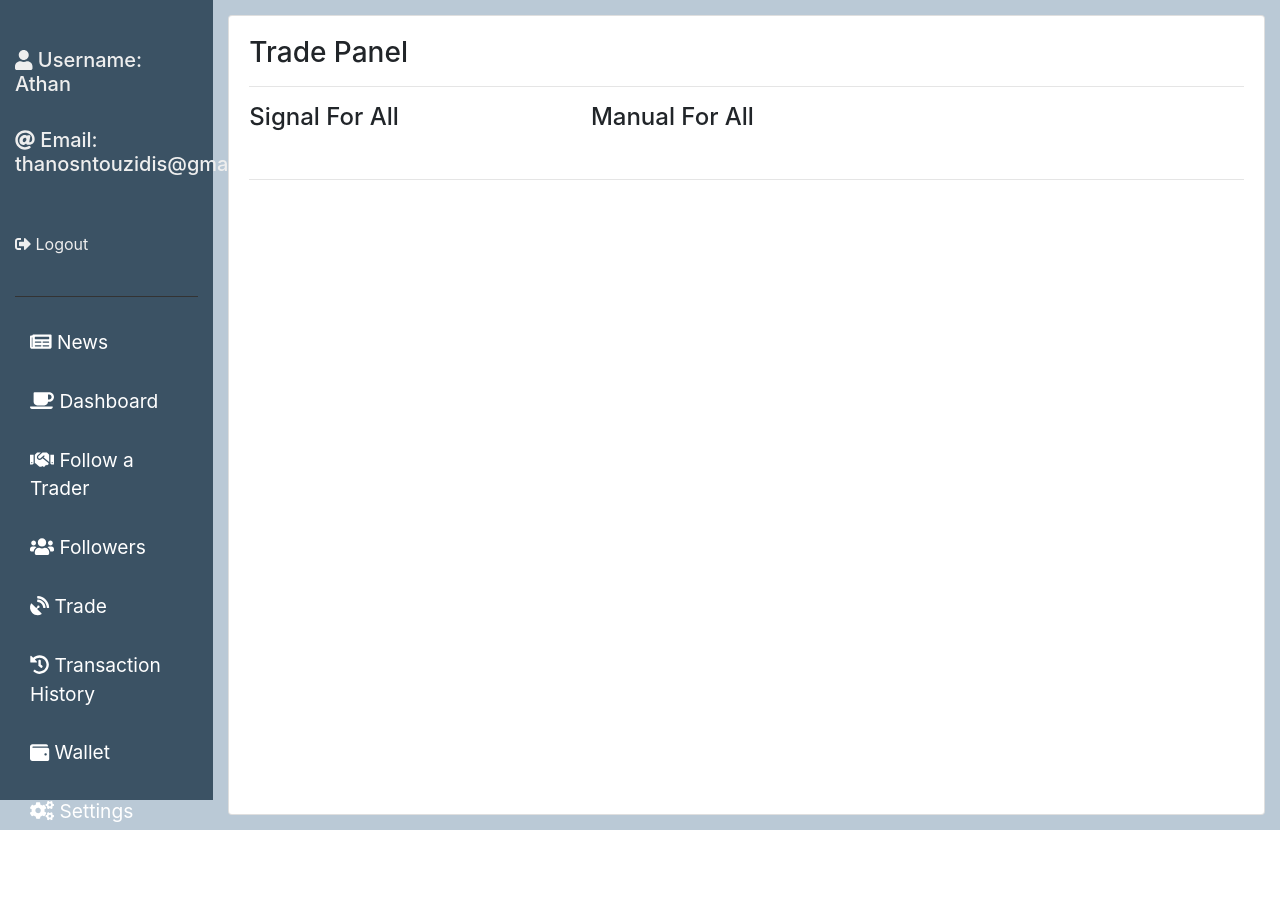
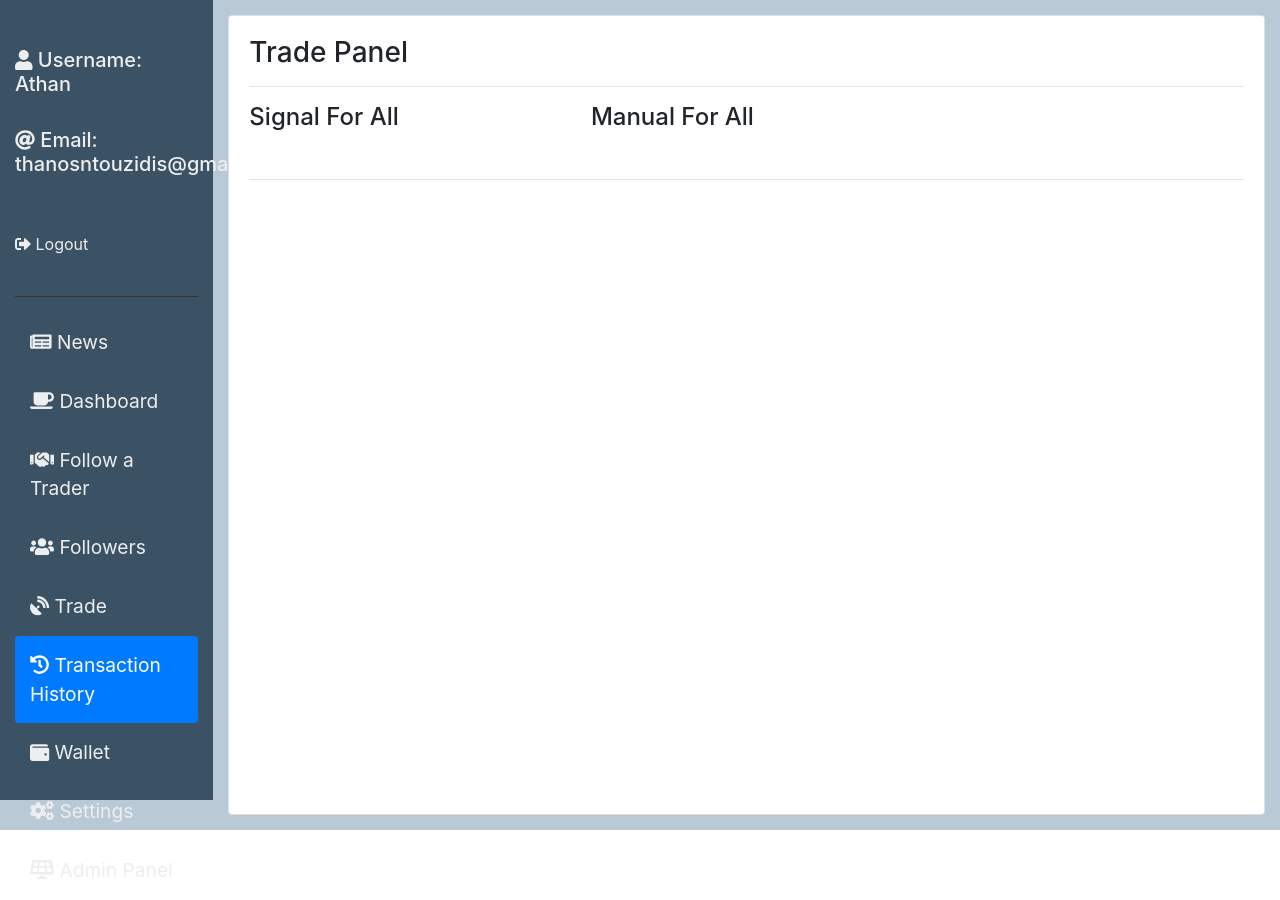
Before and after one commit to thanosntou/bitmexcallbot-ui, an Angular app: page / in a window 1280 px wide. Built offline with nearby package versions, Linux system fonts and the light colour scheme.

Commit message:
fixed sidebar

```diff
--- a/src/app/app.component.html
+++ b/src/app/app.component.html
@@ -9,15 +9,15 @@
       <br><br>
       <hr id="hr1"/>
       <div class="nav flex-column nav-pills nav-fill" role="tablist" aria-orientation="vertical" >
-        <a class="nav-link" href="" role="button"><fa-icon [icon]="faNewspaper"></fa-icon> News</a>
-        <a class="nav-link" href="" role="button" aria-selected="true"><fa-icon [icon]="faCoffee"></fa-icon> Dashboard</a>
-        <a class="nav-link" href="" role="button"><fa-icon [icon]="faHandshake"></fa-icon> Follow a Trader</a>
-        <a class="nav-link" href="" role="button"><fa-icon [icon]="faUsers"></fa-icon> Followers</a>
-        <a class="nav-link" href="" role="button"><fa-icon [icon]="faSatelliteDish"></fa-icon> Trade</a>
-        <a class="nav-link" href="" role="button"><fa-icon [icon]="faHistory"></fa-icon> Transaction History</a>
-        <a class="nav-link" href="" role="button"><fa-icon [icon]="faWallet"></fa-icon> Wallet</a>
-        <a class="nav-link" href="" role="button"><fa-icon [icon]="faCogs"></fa-icon> Settings</a>
-        <a class="nav-link" href="" role="button"><fa-icon [icon]="faSolarPanel"></fa-icon> Admin Panel</a>
+        <a class="nav-link" [class.active]="activeNews" (click)="showNews()" role="button"><fa-icon [icon]="faNewspaper"></fa-icon> News</a>
+        <a class="nav-link" [class.active]="activeDashboard" (click)="showDashboard()" role="button"><fa-icon [icon]="faCoffee"></fa-icon> Dashboard</a>
+        <a class="nav-link" [class.active]="activeFollow" (click)="showFollow()" role="button"><fa-icon [icon]="faHandshake"></fa-icon> Follow a Trader</a>
+        <a class="nav-link" [class.active]="activeFollowers" (click)="showFollowers()" role="button"><fa-icon [icon]="faUsers"></fa-icon> Followers</a>
+        <a class="nav-link" [class.active]="activeTrade" (click)="showTrade()" role="button"><fa-icon [icon]="faSatelliteDish"></fa-icon> Trade</a>
+        <a class="nav-link" [class.active]="activeTX" (click)="showTX()" role="button"><fa-icon [icon]="faHistory"></fa-icon> Transaction History</a>
+        <a class="nav-link" [class.active]="activeWallet" (click)="showWallet()" role="button"><fa-icon [icon]="faWallet"></fa-icon> Wallet</a>
+        <a class="nav-link" [class.active]="activeSettings" (click)="showSettings()" role="button"><fa-icon [icon]="faCogs"></fa-icon> Settings</a>
+        <a class="nav-link" [class.active]="activeAdmin" (click)="showAdmin()" role="button"><fa-icon [icon]="faSolarPanel"></fa-icon> Admin Panel</a>
       </div>
     </div>
     <div class="col-md-10">
--- a/src/app/app.component.ts
+++ b/src/app/app.component.ts
@@ -34,6 +34,52 @@ export class AppComponent {
   faSatelliteDish = faSatelliteDish;
   faSolarPanel = faSolarPanel;
   faSignOutAlt = faSignOutAlt;
+  activeNews = false;
+  activeDashboard = false;
+  activeFollow = false;
+  activeFollowers = false;
+  activeTrade = false;
+  activeTX = true;
+  activeWallet = false;
+  activeSettings = false;
+  activeAdmin = false;
+
+  showNews() {
+    this.deactivateSidebarTabs();
+    this.activeNews = true;
+  }
+  showDashboard() {
+    this.deactivateSidebarTabs();
+    this.activeDashboard = true;
+  }
+  showFollow() {
+    this.deactivateSidebarTabs();
+    this.activeFollow = true;
+  }
+  showFollowers() {
+    this.deactivateSidebarTabs();
+    this.activeFollowers = true;
+  }
+  showTX() {
+    this.deactivateSidebarTabs();
+    this.activeTX = true;
+  }
+  showWallet() {
+    this.deactivateSidebarTabs();
+    this.activeWallet = true;
+  }
+  showTrade() {
+    this.deactivateSidebarTabs();
+    this.activeTrade = true;
+  }
+  showSettings() {
+    this.deactivateSidebarTabs();
+    this.activeSettings = true;
+  }
+  showAdmin() {
+    this.deactivateSidebarTabs();
+    this.activeAdmin = true;
+  }
 
   hideOrAppear1() {
     this.hidden1 = !this.hidden1;
@@ -46,4 +92,15 @@ export class AppComponent {
   hideOrAppear3() {
     this.hidden3 = !this.hidden3;
   }
+  deactivateSidebarTabs() {
+    this.activeNews = false;
+    this.activeDashboard = false;
+    this.activeFollow = false;
+    this.activeFollowers = false;
+    this.activeTrade = false;
+    this.activeTX = false;
+    this.activeSettings = false;
+    this.activeWallet = false;
+    this.activeAdmin = false;
+  }
 }
```
